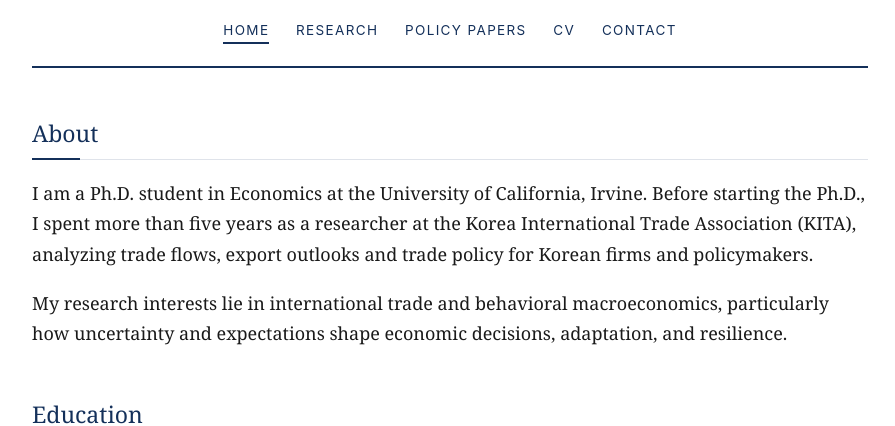
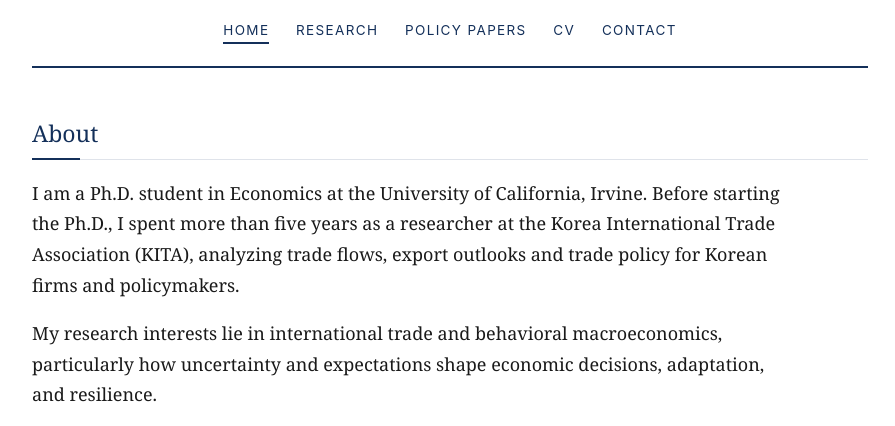
Before and after one commit to jiwonyang-econ/jiwonyang-econ.github.io, a plain HTML site: page index.html in a window 1280 px wide. Shown: the part 391-817 px from the top of the page, without its empty margins (190-1085 px from the left). Drawn offline with Linux system fonts and the light colour scheme.

Commit message:
Update index.html

```diff
--- a/index.html
+++ b/index.html
@@ -16,6 +16,7 @@
 * { box-sizing: border-box; }
 body { margin: 0; background: var(--bg); color: var(--fg); font: 18px/1.7 "Iowan Old Style", "Charter", "Georgia", serif; }
 .wrap { max-width: 900px; margin: 0 auto; padding: 48px 32px 80px; }
+      #panel-home > p { max-width: 760px; }
 .sans { font-family: -apple-system, "Segoe UI", Helvetica, Arial, sans-serif; }
 
 /* ---------- 머리말 ---------- */
```
